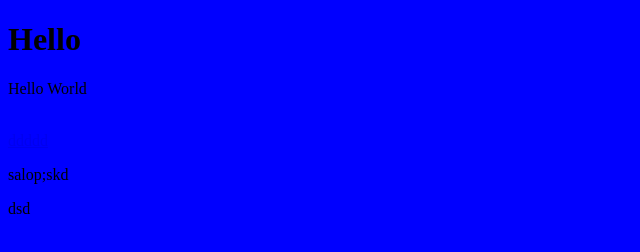
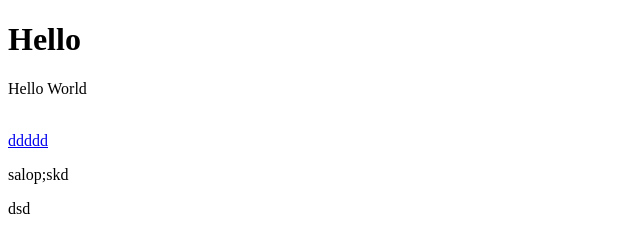
Before and after one commit to Denis-sit/test, a plain HTML site: page index.html in a window 1280 px wide. Shown: the whole page, without its empty margins (0-640 px from the left). Drawn offline with Linux system fonts and the light colour scheme.

Commit message:
стили

```diff
--- a/stely.css
+++ b/stely.css
@@ -1,3 +1,4 @@
 body{
-    background-color: blue;
+    background-color: white;
+    color: black;
 }
```
